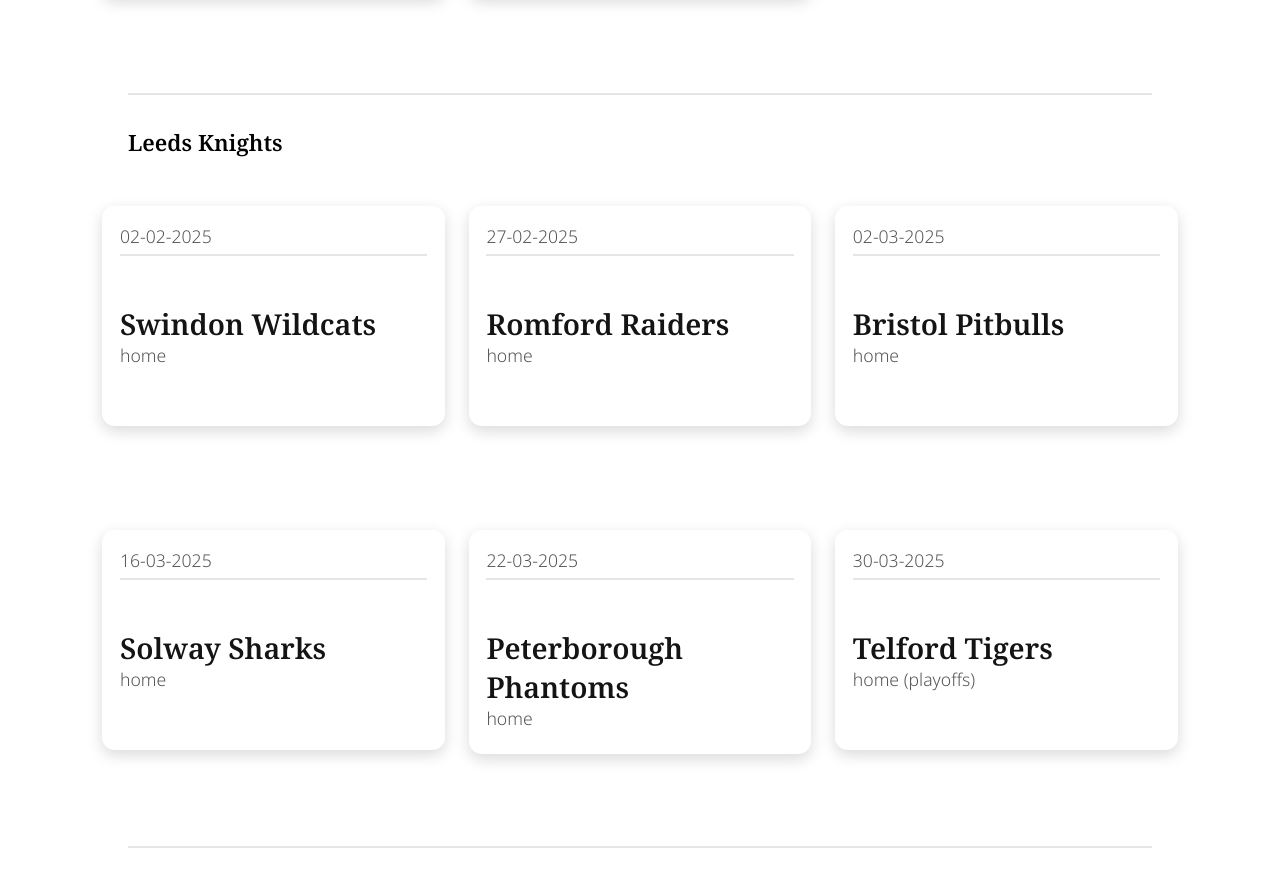
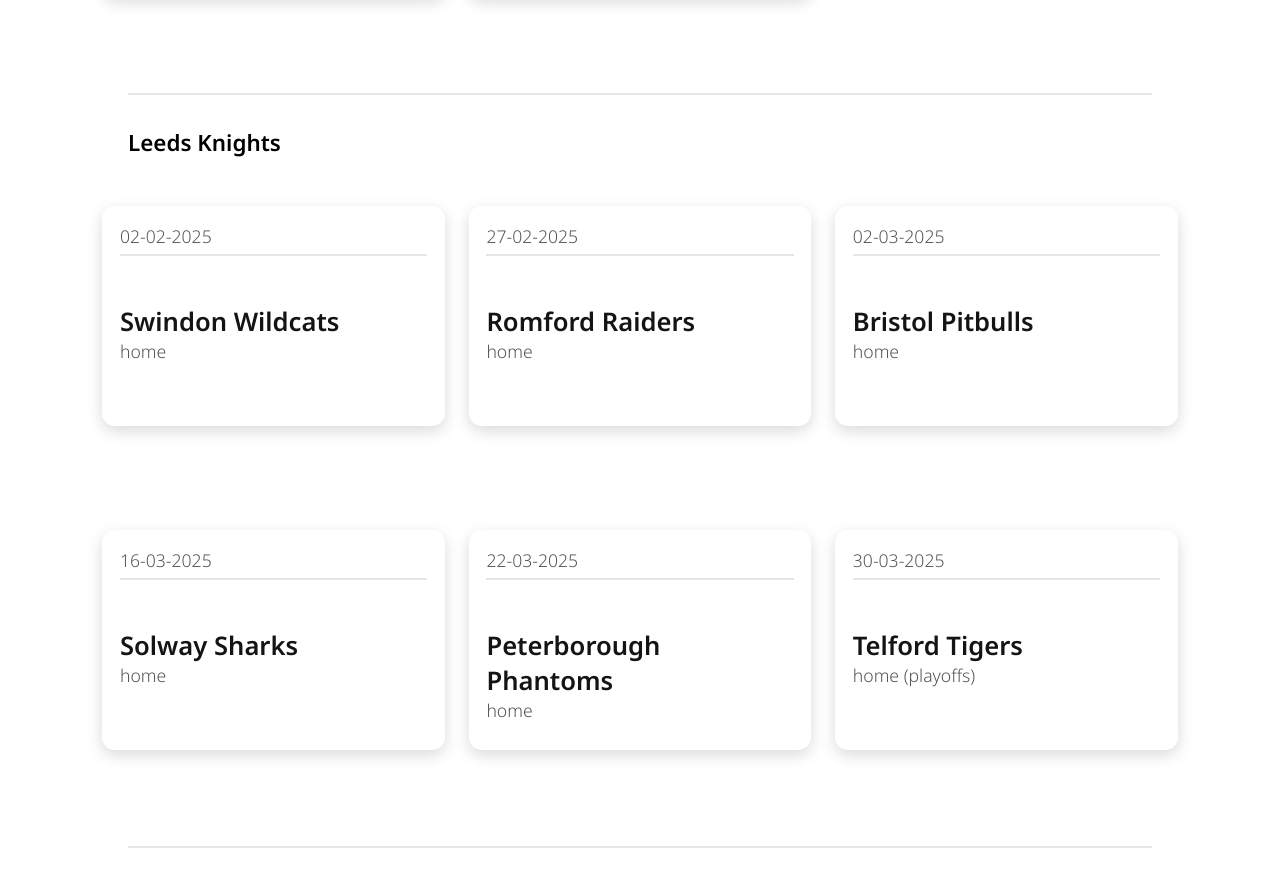
Before and after one commit to framemaze/kevbland.com, a plain HTML site: page index.html in a window 1280 px wide. Shown: the part 1891-2768 px from the top of the page. Drawn offline with Linux system fonts and the light colour scheme.

Commit message:
Update styles.css

```diff
--- a/styles.css
+++ b/styles.css
@@ -1,11 +1,15 @@
 /*###################################################################*/
 /* Fonts and defaults */
 
+/* Noto Sans */
+/* Default font */
+@import url('https://fonts.googleapis.com/css2?family=Noto+Sans:ital,wght@0,100..900;1,100..900&display=swap');
+
+
 /* Noto Serif */
+/* Font for most headings */
 @import url('https://fonts.googleapis.com/css2?family=Noto+Serif:ital,wght@0,100..900;1,100..900&display=swap');
 
-/* Noto Sans */
-@import url('https://fonts.googleapis.com/css2?family=Noto+Sans:ital,wght@0,100..900;1,100..900&display=swap');
 
 /* this code helps see the outline of DIVs to see what's going on */
 /* div, section, nav, header, footer{
@@ -16,7 +20,6 @@
 /*###################################################################
 Actions:
 ~ make instagram link a button
-~ update PPTX design file
 */
 
 /*###################################################################*/
@@ -133,7 +136,7 @@ nav {
     font-size: 1.8rem;
     font-weight: 600;
     padding-bottom: 1rem;
-    font-family: "Noto Serif", serif;
+    /* font-family: "Noto Serif", serif; */
 }
 
 #junior-knights p {
@@ -159,7 +162,7 @@ nav {
     font-size: 1.8rem;
     font-weight: 600;
     padding-bottom: 1rem;
-    font-family: "Noto Serif", serif;
+    /* font-family: "Noto Serif", serif; */
 }
 
 #leeds-knights p {
@@ -185,7 +188,7 @@ nav {
     font-size: 1.8rem;
     font-weight: 600;
     padding-bottom: 1rem;
-    font-family: "Noto Serif", serif;
+    /* font-family: "Noto Serif", serif; */
 }
 
 #leeds-knights2 p {
@@ -250,10 +253,10 @@ nav {
 
 /* opponent */
 .main-item h2 {
-    font-size: 1.8rem;
+    font-size: 1.6rem;
     font-weight: 600;
     color: #141414;
-    font-family: "Noto Serif", serif;
+    /* font-family: "Noto Serif", serif; */
 }
 
 /* home or away */
```
